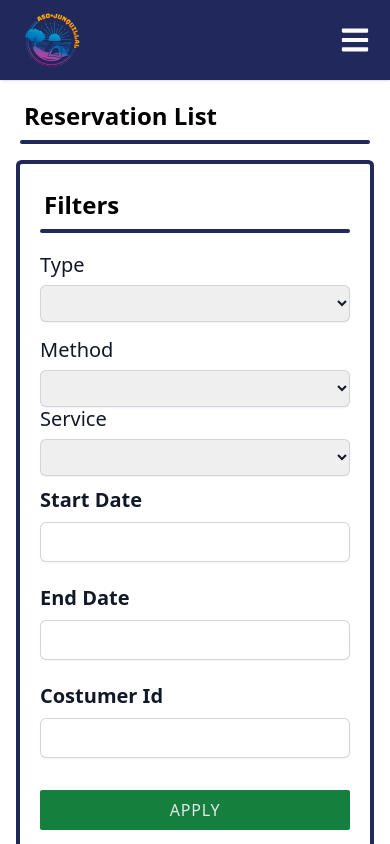
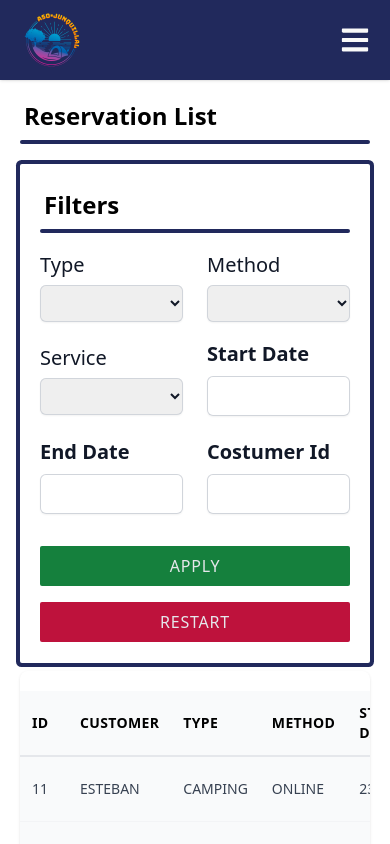
Before and after one commit to estebancb03/LosOsitos_ci0128_23a, a React (Vite) app in the folder src/Frontend/: page /operator/reservation-list in a window 390 px wide. Shown: the top 844 px of the page. Built offline with nearby package versions, Linux system fonts and the light colour scheme.

Commit message:
Adaptacion de diseño ahora dos columnas en pantalla pequeñas

```diff
--- a/src/Frontend/src/components/Containers/FiltersContainer.jsx
+++ b/src/Frontend/src/components/Containers/FiltersContainer.jsx
@@ -9,7 +9,7 @@ const FiltersContainer = ({ applyFunction, restartFunction, children }) => {
         <div className="grid grid-cols-1 mx-7 md:mx-6 sm:mx-5">
             <Title name="Filters" />
         </div>
-        <div className="grid grid-cols-3 sm:grid-cols-1 md:grid-cols-3 my-7 mx-7 md:my-6 md:mx-6 sm:my-5 sm:mx-5">
+        <div className="grid grid-cols-3 sm:grid-cols-2 md:grid-cols-3 my-7 mx-7 md:my-6 md:mx-6 sm:my-5 sm:mx-5">
           {children}
         </div>
         <div className="mx-6 mb-5 grid grid-cols-2 sm:grid-cols-1 sm:mx-5">
--- a/src/Frontend/src/components/ReservationList/ReservationListFilter.jsx
+++ b/src/Frontend/src/components/ReservationList/ReservationListFilter.jsx
@@ -44,7 +44,7 @@ const ReservationListFilter = ({ reservationData, setReservationRecords }) => {
       if (match) acc.push(curr);
       return acc;
     }, []);
-  }
+  };
 
   // Method that applys the filters
   const applyFilters = (filter) => {
@@ -73,14 +73,17 @@ const ReservationListFilter = ({ reservationData, setReservationRecords }) => {
 
     const intersectionTM = intersection(typeFilterResults, methodFilterResults);
     const intersectionTMS = intersection(intersectionTM, serviceFilterResults);
-    const intersectionTMSR = intersection(intersectionTMS, customerIdFilterResults);
+    const intersectionTMSR = intersection(
+      intersectionTMS,
+      customerIdFilterResults
+    );
 
     setReservationRecords(intersectionTMSR);
   };
   return (
     <>
       <FiltersContainer applyFunction={applyFilters}>
-        <span className="">
+        <span className="sm:mr-3">
           <DropDownSelect
             text="Type"
             disabled={false}
@@ -89,7 +92,7 @@ const ReservationListFilter = ({ reservationData, setReservationRecords }) => {
             onChangeFunction={changeFiltersState}
           />
         </span>
-        <span className="mx-4 sm:mt-4 sm:mx-0">
+        <span className="mx-4 sm:mx-0 sm:ml-3">
           <DropDownSelect
             text="Method"
             disabled={false}
@@ -98,7 +101,7 @@ const ReservationListFilter = ({ reservationData, setReservationRecords }) => {
             onChangeFunction={changeFiltersState}
           />
         </span>
-        <span className="">
+        <span className="sm:mt-6 sm:mr-3">
           <DropDownSelect
             text="Service"
             disabled={false}
@@ -107,15 +110,19 @@ const ReservationListFilter = ({ reservationData, setReservationRecords }) => {
             onChangeFunction={changeFiltersState}
           />
         </span>
+        <span className="sm:mt-2 sm:ml-3">
           <InputButton text="Start Date" />
-        <span className="mx-4 sm:mx-0">
+        </span>
+        <span className="mx-4 sm:mx-0 sm:mr-3">
           <InputButton text="End Date" />
         </span>
+        <span className="sm:ml-3">
           <InputButton
             type="customerId"
             text="Costumer Id"
             onChangeFunction={changeFiltersState}
           />
+        </span>
       </FiltersContainer>
     </>
   );
```
Lines whose indentation alone changed are shown as unchanged.
